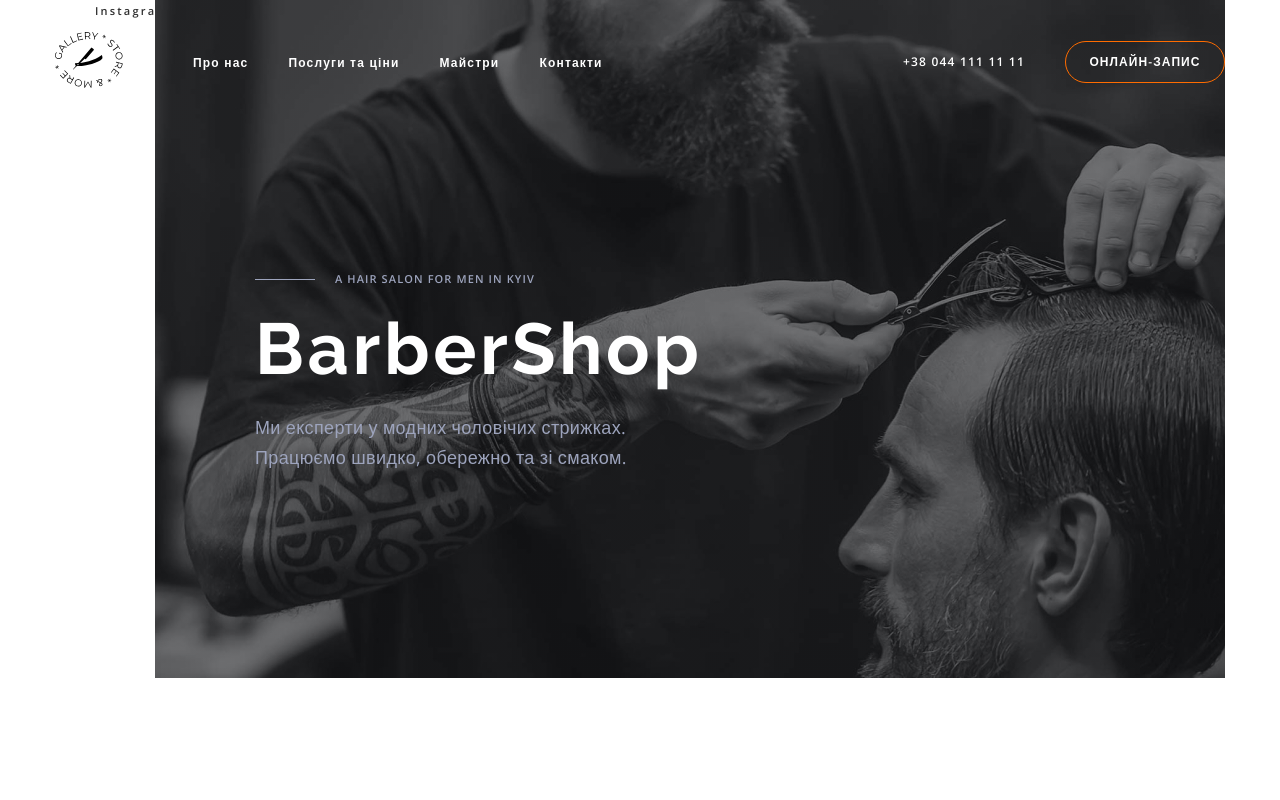
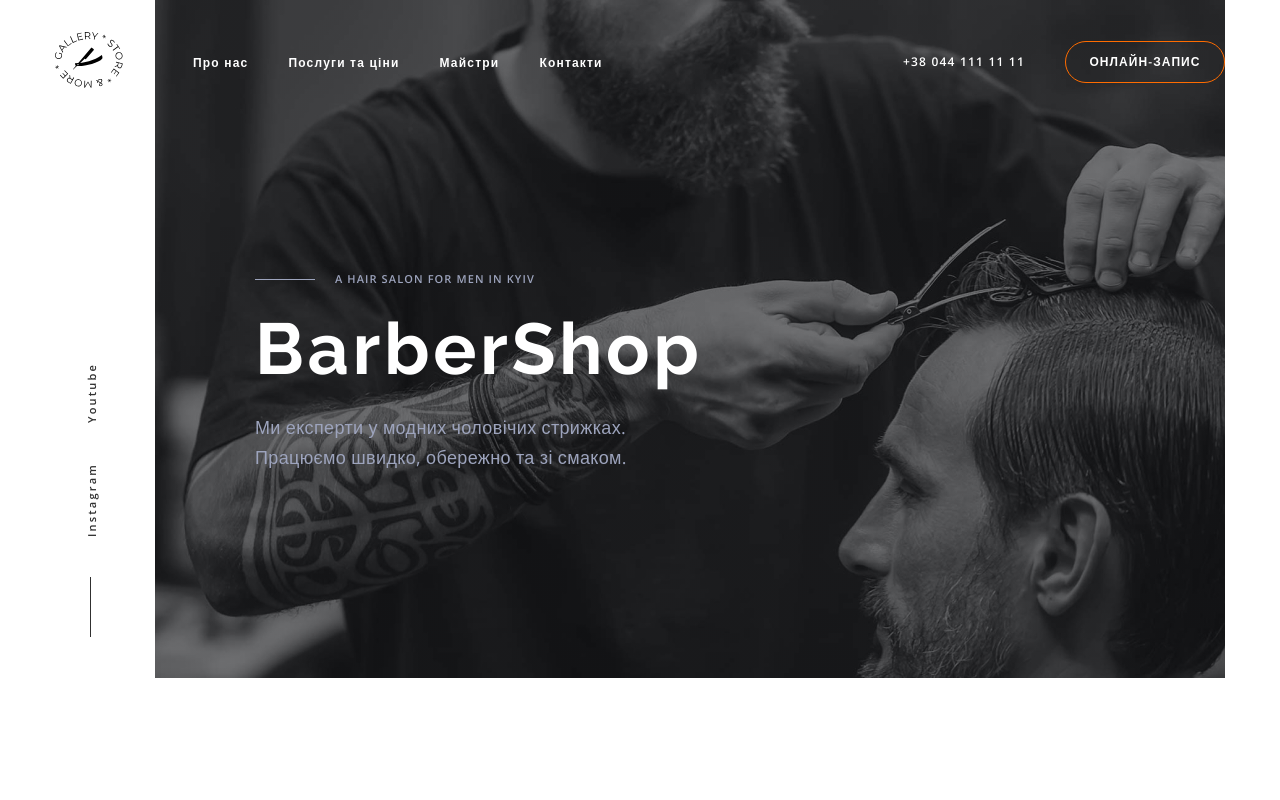
Before and after one commit to Olexiy-repin/bootcamp_38_on_HTML_CSS, a plain HTML site: page index.html in a window 1280 px wide. Shown: the top 800 px of the page. Drawn offline with nearby package versions, Linux system fonts and the light colour scheme.

Commit message:
classwork

```diff
--- a/css/styles.css
+++ b/css/styles.css
@@ -118,8 +118,8 @@ body {
   font-size: 11px;
   line-height: 1.36;
   letter-spacing: 0.2em;
-
   color: var(--primary-text-color-theme-light);
+  transition: color var(--transition-dur-and-func);
 }
 
 .media-list-link:hover,
@@ -256,7 +256,16 @@ body {
 }
 
 .hero-left-side {
+  display: flex;
+  align-items: flex-end;
   width: 100px;
+  padding-left: 26px;
+  padding-bottom: 40px;
+}
+
+.hero-media-list {
+  transform: rotate(-90deg) translateX(-18px);
+  transform-origin: left top;
 }
 
 .hero-right-side {
@@ -502,6 +511,7 @@ body {
   height: 44px;
   border-radius: 50%;
   background-color: #ffffff;
+  transition: background-color var(--transition-dur-and-func);
 }
 
 .social-list-link:hover,
@@ -511,6 +521,7 @@ body {
 
 .social-list-icon {
   fill: #303030;
+  transition: fill var(--transition-dur-and-func);
 }
 
 .social-list-link:hover .social-list-icon,
@@ -542,6 +553,7 @@ body {
   line-height: 1.67;
   letter-spacing: 0.02em;
   color: var(--secondary-text-color-theme-dark);
+  transition: color var(--transition-dur-and-func);
 }
 
 .contact-list-link:hover,
--- a/index.html
+++ b/index.html
@@ -55,7 +55,7 @@
       <section class="hero">
         <div class="container hero-container">
           <div class="hero-left-side">
-            <ul class="media-list list">
+            <ul class="media-list hero-media-list list">
               <li class="media-list-item">
                 <a class="media-list-link link" href="" lang="en">Instagram</a>
               </li>
```
